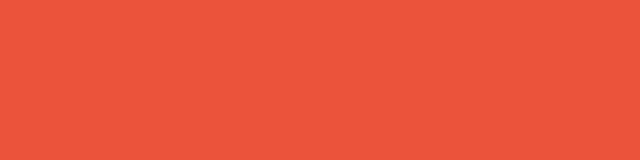
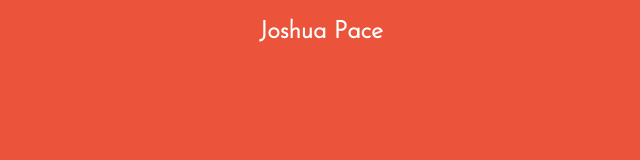
Before and after one commit to jcpace/port, a React (Create React App) app: page / in a window 1280 px wide. Shown: the top 160 px of the page, without its empty margins (319-959 px from the left). Built offline with nearby package versions, Linux system fonts and the light colour scheme.

Commit message:
add title

```diff
--- a/public/index.html
+++ b/public/index.html
@@ -4,6 +4,7 @@
     <meta charset="utf-8">
     <meta name="viewport" content="width=device-width, initial-scale=1, shrink-to-fit=no">
     <meta name="theme-color" content="#000000">
+    <link href="https://fonts.googleapis.com/css?family=Josefin+Sans:300" rel="stylesheet">
     <!--
       manifest.json provides metadata used when your web app is added to the
       homescreen on Android. See https://developers.google.com/web/fundamentals/engage-and-retain/web-app-manifest/
--- a/src/App.css
+++ b/src/App.css
@@ -2,27 +2,7 @@
   text-align: center;
 }
 
-.App-logo {
-  animation: App-logo-spin infinite 20s linear;
-  height: 80px;
+.name {
+  color: white;
+  font-family: 'Josefin Sans', sans-serif;
 }
-
-.App-header {
-  background-color: #222;
-  height: 150px;
-  padding: 20px;
-  color: white;
-}
-
-.App-title {
-  font-size: 1.5em;
-}
-
-.App-intro {
-  font-size: large;
-}
-
-@keyframes App-logo-spin {
-  from { transform: rotate(0deg); }
-  to { transform: rotate(360deg); }
-}
--- a/src/App.js
+++ b/src/App.js
@@ -1,12 +1,11 @@
 import React, { Component } from 'react';
-import logo from './logo.svg';
 import './App.css';
 
 class App extends Component {
   render() {
     return (
       <div className="App">
-
+       <h2 className='name'>Joshua Pace</h2>
       </div>
     );
   }
```
